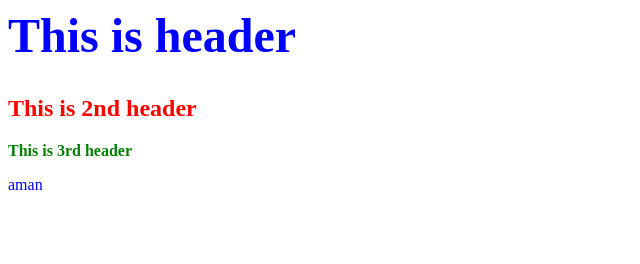
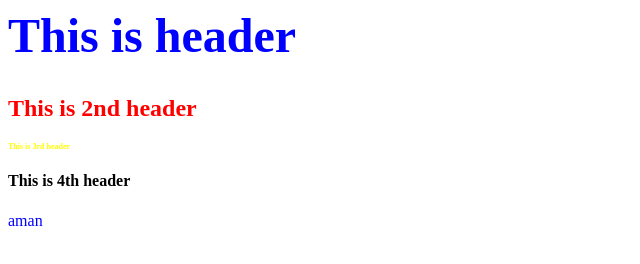
Before and after one commit to Aman040/newRepSSh, a plain HTML site: page index.html in a window 1280 px wide. Shown: the whole page, without its empty margins (0-640 px from the left). Drawn offline with Linux system fonts and the light colour scheme.

Commit message:
Added h4 header and styling

```diff
--- a/index.html
+++ b/index.html
@@ -5,6 +5,7 @@
 h1 {color:blue; font-size:300%}
 	h2 {color:red; font-size:150%}
 	h3 {color:green; font-size:100%}
+	h3 {color:yellow; font-size:50%}
 p {color:blue;}
 </style>
 	</head>
@@ -13,6 +14,7 @@ p {color:blue;}
 
 		<h2>This is 2nd header </h2>
 		<h3>This is  3rd header </h3>
+		<h4> This is 4th header </h4>
 		<p> aman </p>
 	</body>
 
```
